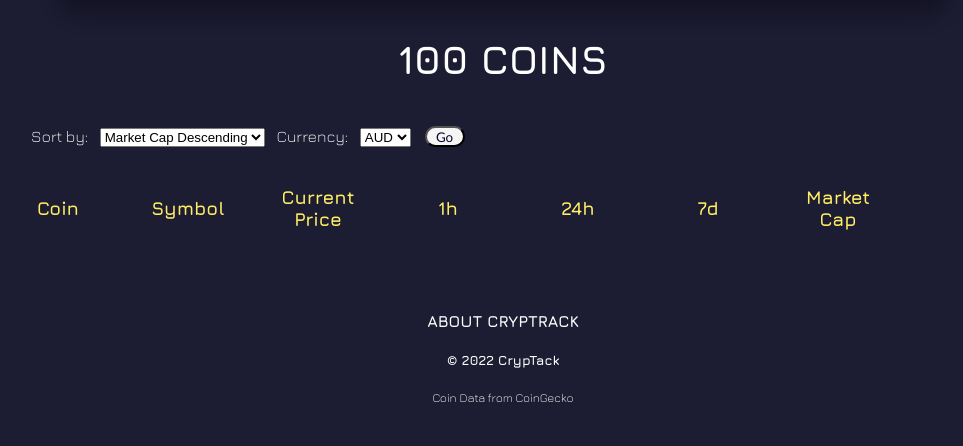
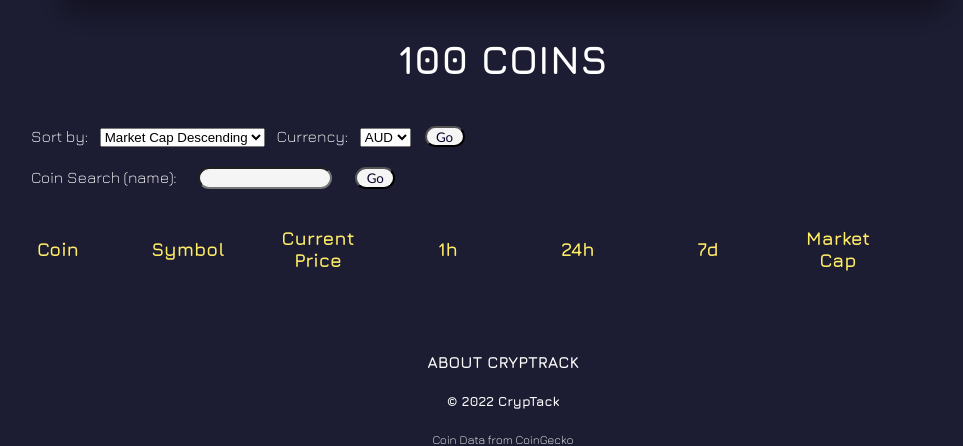
Before and after one commit to elywelly/cryptrack-app, a Flask app: page /coins in a window 1280 px wide. Shown: the part 238-684 px from the top of the page, without its empty margins (137-1100 px from the left). Run offline with Flask 2, Linux system fonts and the light colour scheme; data that the repository does not hold is empty.

Commit message:
added search bar

```diff
--- a/static/style.css
+++ b/static/style.css
@@ -238,7 +238,19 @@ button {
     margin: 0 auto;
 }
 
-#sort > form > input {
+#search {
+    background-color: #f5f5f5;
+    color: rgb(13, 3, 46);
+    width: 10em;
+    height: 1.6em;
+    padding: 0px;
+    margin: 10px;
+    font-family: 'Gill Sans', 'Gill Sans MT', Calibri, 'Trebuchet MS',
+        sans-serif;
+    border-radius: 25px;
+}
+
+#sort > form > #submit {
     background-color: #f5f5f5;
     color: rgb(13, 3, 46);
     width: 3em;
--- a/templates/coins/coins.html
+++ b/templates/coins/coins.html
@@ -19,6 +19,11 @@
             <option value="cad">CAD</option>
             <option value="sgd">SGD</option>
         </select>
+        <input type="submit" id="submit" value="Go" />
+    </form>
+    <form action="/coins" method="Get">
+        <label for="search">Coin Search (name): </label>
+        <input type="text" id="search" name="search" />
         <input type="submit" id="submit" value="Go" />
     </form>
 </div>
```
